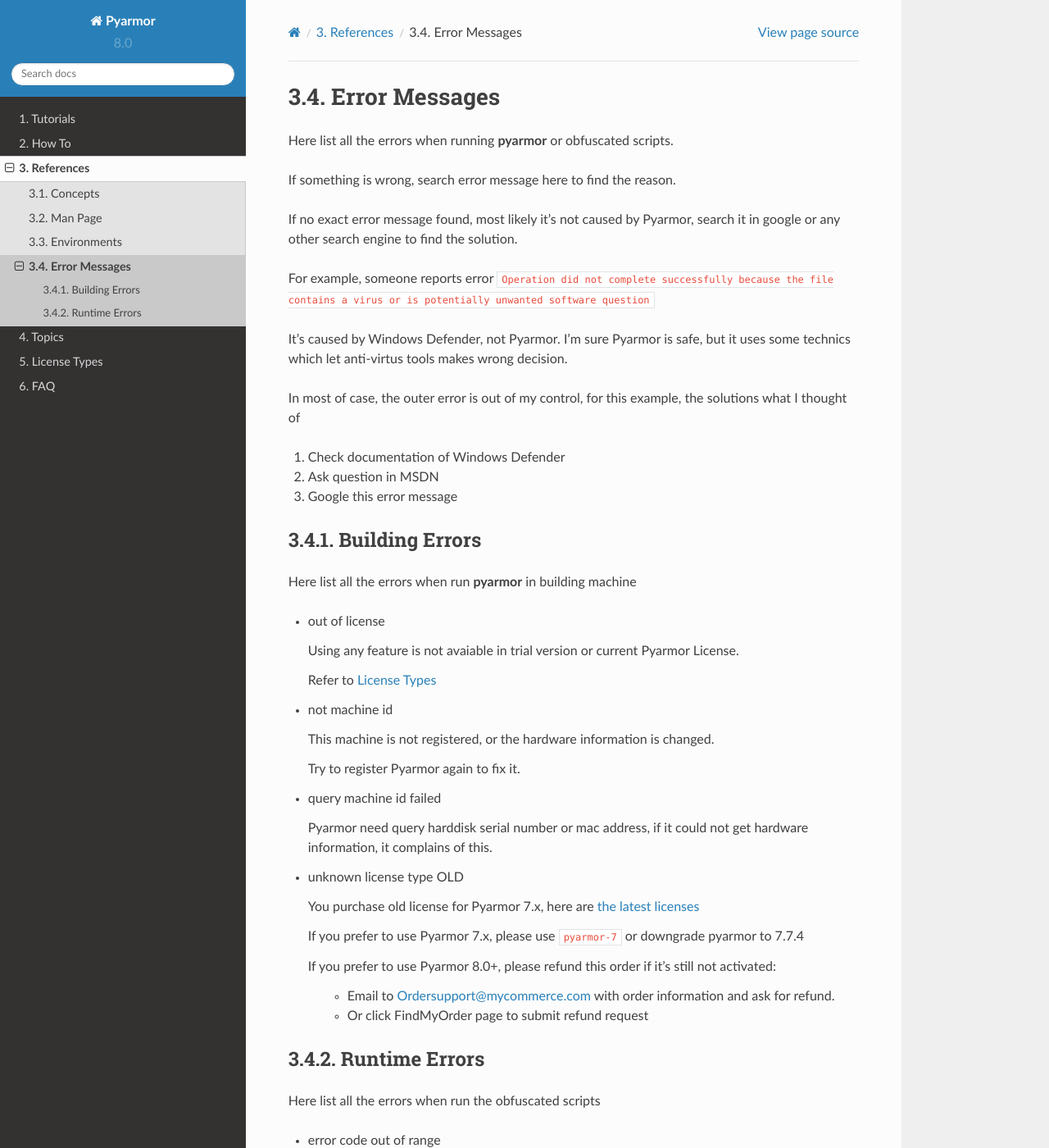
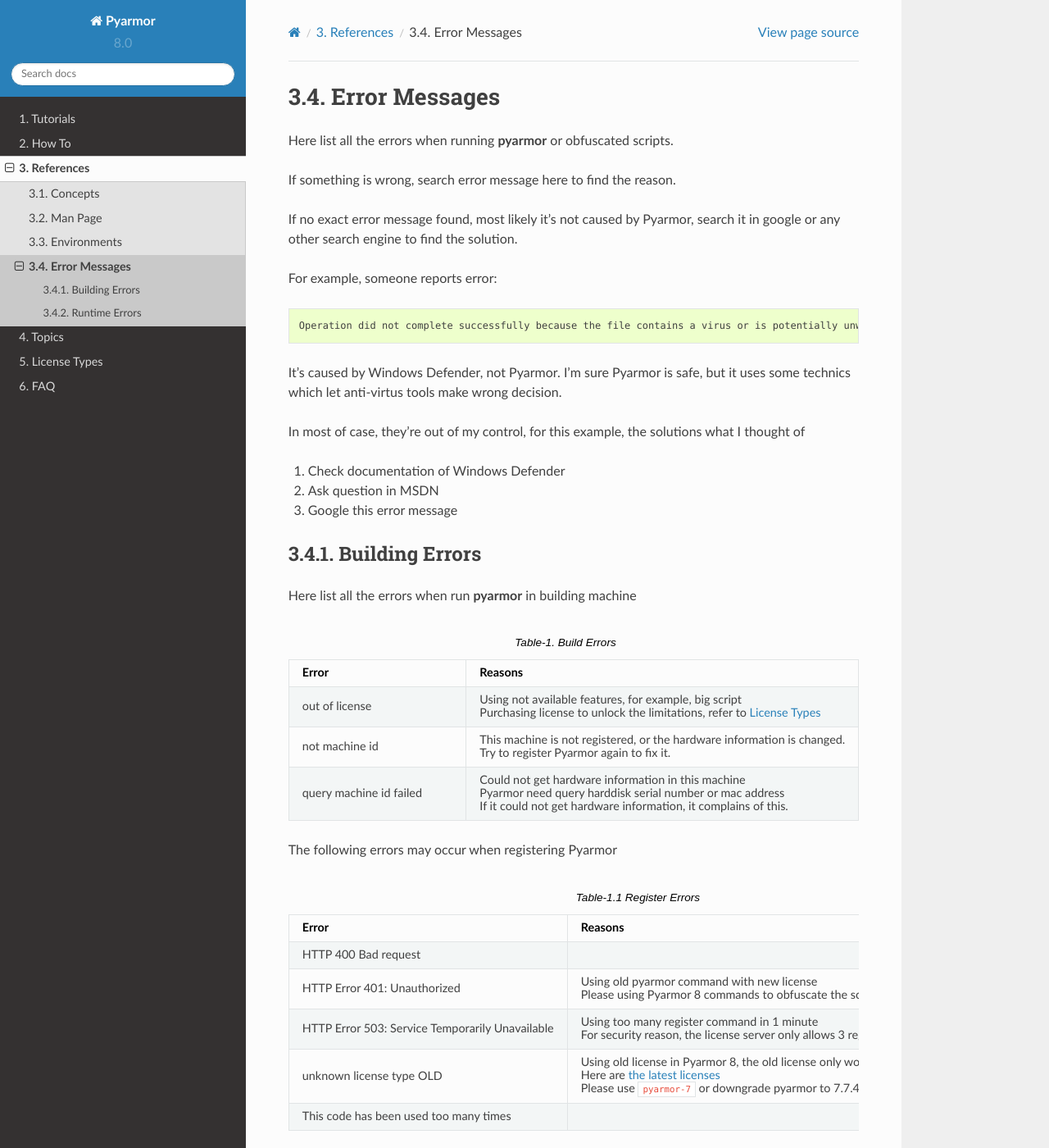
Before and after one commit to dashingsoft/pyarmor, a Sphinx documentation site: the page built from docs/reference/errors.rst, in a window 1280 px wide and 1400 px high. Shown: the whole window at 82% size. Built offline with Sphinx 7.4.7 and the Read the Docs theme 2.0.0, drawn with Linux system fonts in a browser that asks for light colours; some of the changed text lies outside the part shown.

Commit message:
Refine doc

```diff
--- a/docs/licenses.rst
+++ b/docs/licenses.rst
@@ -23,7 +23,7 @@
 d. Can not be used for any commercial product without permission
 e. Can not be used to provide obfuscation service in any form
 
-These limitations can be unlocked by different `License Types`_ except last one.
+These limitations can be unlocked by different License Types except last one.
 
 License types
 =============
--- a/docs/reference/concepts.rst
+++ b/docs/reference/concepts.rst
@@ -189,7 +189,6 @@
     :synopsis: A binary wheel to provide extension modules to pyarmor
 
 .. module:: pyarmor.cli.runtime
-    :synopsis: A binary wheel for pyarmor to obfuscate scripts to run
-               in multiple arches.
+    :synopsis: An universal wheel is used for cross-platform obfuscation
 
 .. include:: ../_common_definitions.txt
--- a/docs/reference/errors.rst
+++ b/docs/reference/errors.rst
@@ -9,14 +11,15 @@
 If no exact error message found, most likely it's not caused by Pyarmor, search
 it in google or any other search engine to find the solution.
 
-For example, someone reports error ``Operation did not complete successfully
-because the file contains a virus or is potentially unwanted software question``
+For example, someone reports error::
+
+    Operation did not complete successfully because the file contains a virus or is potentially unwanted software question
 
 It's caused by Windows Defender, not Pyarmor. I'm sure Pyarmor is safe, but it
-uses some technics which let anti-virtus tools makes wrong decision.
+uses some technics which let anti-virtus tools make wrong decision.
 
-In most of case, the outer error is out of my control, for this example, the
-solutions what I thought of
+In most of case, they're out of my control, for this example, the solutions what
+I thought of
 
 1. Check documentation of Windows Defender
 2. Ask question in MSDN
@@ -28,63 +31,85 @@
 
 Here list all the errors when run :command:`pyarmor` in building machine
 
-* out of license
+.. list-table:: Table-1. Build Errors
+   :name: pyarmor errors
+   :widths: 10 20
+   :header-rows: 1
 
-  Using any feature is not avaiable in trial version or current Pyarmor License.
+   * - Error
+     - Reasons
+   * - out of license
+     - Using not available features, for example, big script
 
-  Refer to :doc:`../licenses`
+       Purchasing license to unlock the limitations, refer to :doc:`../licenses`
+   * - not machine id
+     - This machine is not registered, or the hardware information is changed.
 
-* not machine id
+       Try to register Pyarmor again to fix it.
+   * - query machine id failed
+     - Could not get hardware information in this machine
 
-  This machine is not registered, or the hardware information is changed.
+       Pyarmor need query harddisk serial number or mac address
 
-  Try to register Pyarmor again to fix it.
+       If it could not get hardware information, it complains of this.
 
-* query machine id failed
 
-  Pyarmor need query harddisk serial number or mac address, if it could not get
-  hardware information, it complains of this.
+The following errors may occur when registering Pyarmor
 
-* unknown license type OLD
+.. list-table:: Table-1.1 Register Errors
+   :name: register errors
+   :widths: 10 20
+   :header-rows: 1
 
-  You purchase old license for Pyarmor 7.x, here are :doc:`the latest licenses
-  <../licenses>`
+   * - Error
+     - Reasons
+   * - HTTP 400 Bad request
+     -
+   * - HTTP Error 401: Unauthorized
+     - Using old pyarmor command with new license
 
-  If you prefer to use Pyarmor 7.x, please use ``pyarmor-7`` or downgrade
-  pyarmor to 7.7.4
+       Please using Pyarmor 8 commands to obfuscate the scripts
+   * - HTTP Error 503: Service Temporarily Unavailable
+     - Using too many register command in 1 minute
 
-  If you prefer to use Pyarmor 8.0+, please refund this order if it's still not
-  activated:
-    - Email to Ordersupport@mycommerce.com with order information and ask for
-      refund.
-    - Or click FindMyOrder page to submit refund request
+       For security reason, the license server only allows 3 register request in 1 minute
+   * - unknown license type OLD
+     - Using old license in Pyarmor 8, the old license only works for Pyarmor 7.x
+
+       Here are :doc:`the latest licenses <../licenses>`
+
+       Please use ``pyarmor-7`` or downgrade pyarmor to 7.7.4
+   * - This code has been used too many times
+     -
 
 Runtime Errors
 ==============
 
-Here list all the errors when run the obfuscated scripts
+.. list-table:: Table-2. Runtime Errors of Obfuscated Scripts
+   :name: runtime errors
+   :widths: 10 20
+   :header-rows: 1
 
-* error code out of range
-
-* this license key is expired
-
-* this license key is not for this machine
-
-* missing license key to run the script
-
-* unauthorized use of script
-
-* this Python version is not supported
-
-* the script doesn't work in this system
-
-* the format of obfuscated script is incorrect
-
-  may caused by
-
-  - the obfuscated script is made by other Pyarmor version
-  - can not get the path of runtime package
-
-* the format of obfuscated function is incorrect
+   * - Error Message
+     - Reasons
+   * - error code out of range
+     -
+   * - this license key is expired
+     -
+   * - this license key is not for this machine
+     -
+   * - missing license key to run the script
+     -
+   * - unauthorized use of script
+     -
+   * - this Python version is not supported
+     -
+   * - the script doesn't work in this system
+     -
+   * - the format of obfuscated script is incorrect
+     - 1. the obfuscated script is made by other Pyarmor version
+       2. can not get runtime package path
+   * - the format of obfuscated function is incorrect
+     -
 
 .. include:: ../_common_definitions.txt
--- a/docs/tutorial/installation.rst
+++ b/docs/tutorial/installation.rst
@@ -49,6 +49,7 @@
 -----------------
 
 * :program:`pyarmor` is the main command to do everything. See :doc:`../reference/man`.
+* :programe:`pyarmor-7` is used to call old commands, it equals bug fixed Pyarmor 7.x
 
 Start Pyarmor by Python interpreter
 -----------------------------------
```
Also changed, not shown: other parts of docs/reference/concepts.rst (+1 -1 lines), other parts of docs/reference/errors.rst (+2 -0 lines), docs/reference/environments.rst (+10 -12 lines), docs/reference/man.rst (+33 -35 lines).
